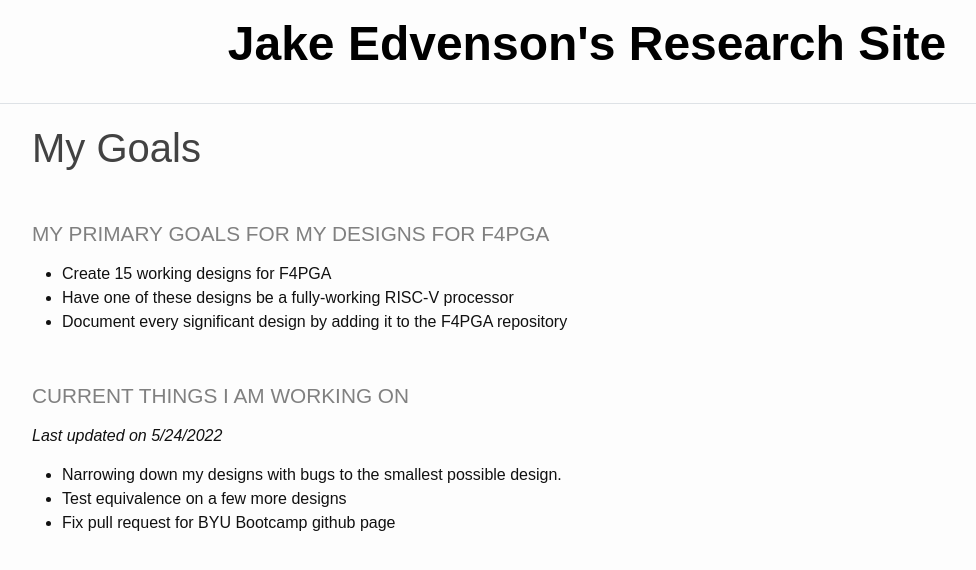
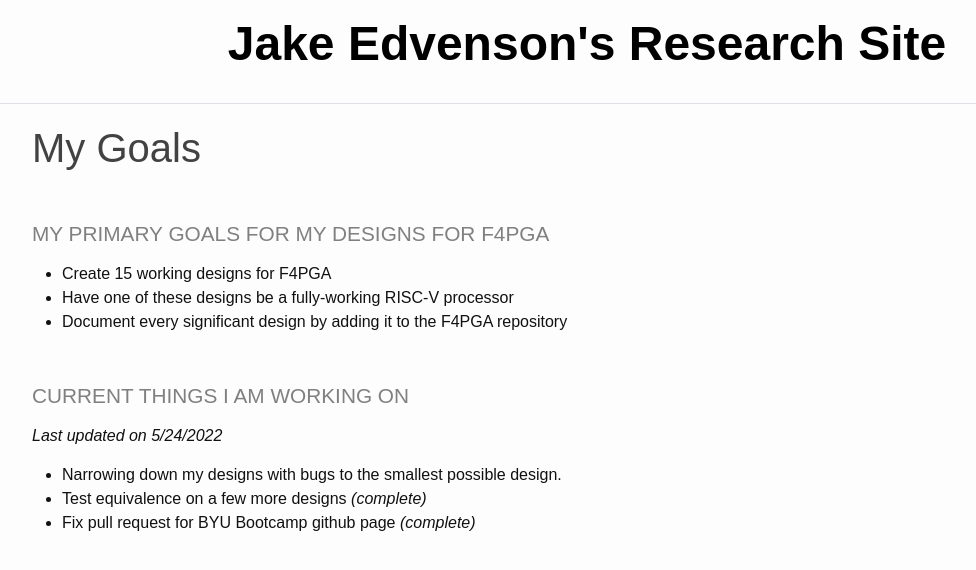
Before and after one commit to JakeEdvenson/JakeEdvenson.github.io, a Jekyll site: the page built from _pages/goals.md, in a window 1280 px wide. Shown: the top 570 px of the page, without its empty margins (53-1029 px from the left). Built offline with Jekyll 4.4.1, drawn with Linux system fonts in a browser that asks for light colours.

Commit message:
Update goals.md

```diff
--- a/_pages/goals.md
+++ b/_pages/goals.md
@@ -11,5 +11,5 @@ title: My Goals
 ### Current Things I am working on
 *Last updated on 5/24/2022*
 * Narrowing down my designs with bugs to the smallest possible design.
-* Test equivalence on a few more designs
-* Fix pull request for BYU Bootcamp github page
+* Test equivalence on a few more designs *(complete)*
+* Fix pull request for BYU Bootcamp github page *(complete)*
```
